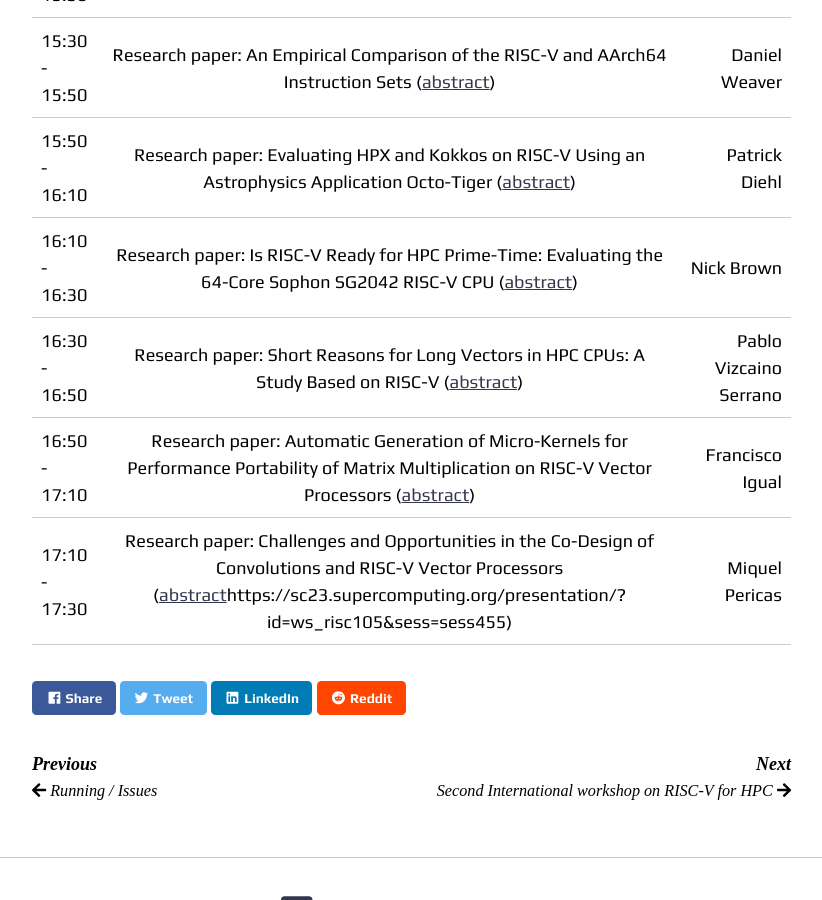
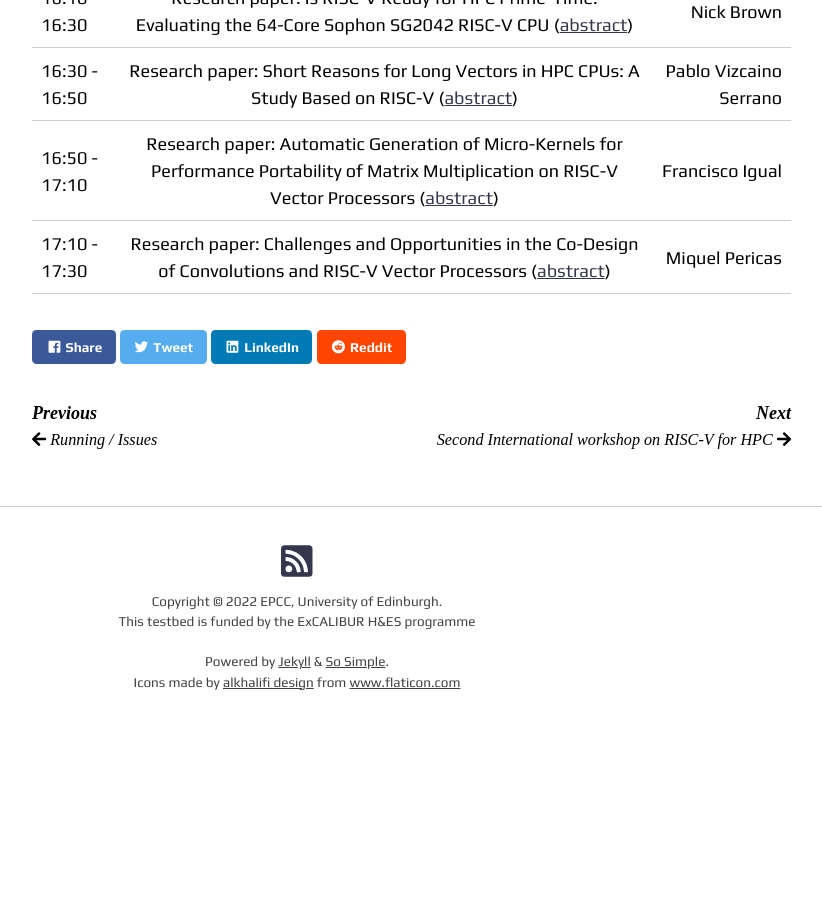
Before and after one commit to RISCVtestbed/riscvtestbed.github.io, a Jekyll site: the page built from _community/sc23-workshop.md, in a window 1280 px wide and 900 px high, scrolled down 1644 px. Shown: the whole window, without its empty margins (343-1165 px from the left). Built offline with Jekyll 4.4.1, drawn with Linux system fonts in a browser that asks for light colours; nearby versions of some CDN libraries; after the commit the page ends 2408 px from its top, so only the background shows below that; some of the changed lines change nothing that is shown.

Commit message:
Update sc23-workshop.md

```diff
--- a/_community/sc23-workshop.md
+++ b/_community/sc23-workshop.md
@@ -26,4 +26,4 @@ The goal of this workshop is to continue building the community of RISC-V in HPC
 | 16:10 - 16:30 | Research paper: Is RISC-V Ready for HPC Prime-Time: Evaluating the 64-Core Sophon SG2042 RISC-V CPU ([abstract](https://sc23.supercomputing.org/presentation/?id=ws_risc111&sess=sess455))| Nick Brown |
 | 16:30 - 16:50 | Research paper: Short Reasons for Long Vectors in HPC CPUs: A Study Based on RISC-V ([abstract](https://sc23.supercomputing.org/presentation/?id=ws_risc103&sess=sess455))| Pablo Vizcaino Serrano |
 | 16:50 - 17:10 | Research paper: Automatic Generation of Micro-Kernels for Performance Portability of Matrix Multiplication on RISC-V Vector Processors ([abstract](https://sc23.supercomputing.org/presentation/?id=ws_risc101&sess=sess455)) | Francisco Igual |
-| 17:10 - 17:30 | Research paper: Challenges and Opportunities in the Co-Design of Convolutions and RISC-V Vector Processors ([abstract](https://sc23.supercomputing.org/presentation/?id=ws_risc105&sess=sess455)https://sc23.supercomputing.org/presentation/?id=ws_risc105&sess=sess455)| Miquel Pericas |
+| 17:10 - 17:30 | Research paper: Challenges and Opportunities in the Co-Design of Convolutions and RISC-V Vector Processors ([abstract](https://sc23.supercomputing.org/presentation/?id=ws_risc105&sess=sess455))| Miquel Pericas |
```
